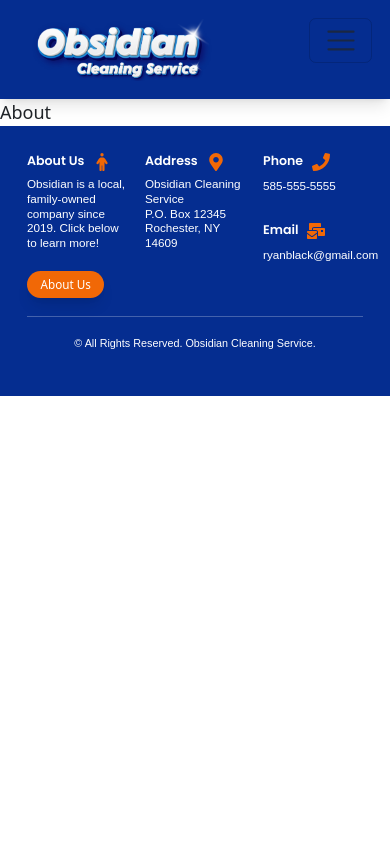
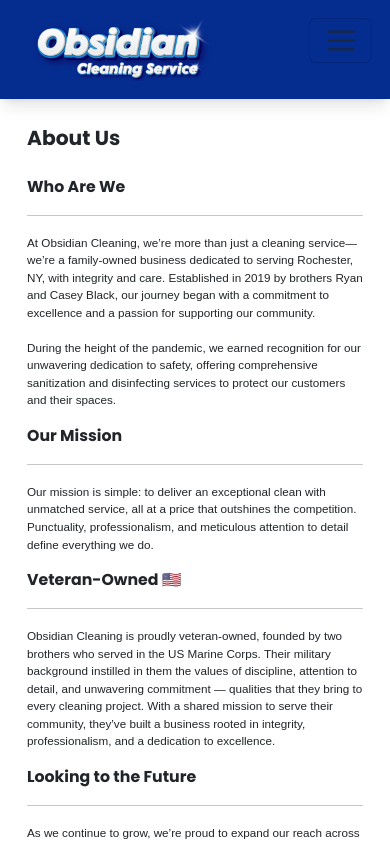
Before and after one commit to dm9965/obsidian-cleaning, a React (Vite) app in the folder client/: page /About in a window 390 px wide. Built offline with nearby package versions, Linux system fonts and the light colour scheme.

Commit message:
Updated mobile functionality and added about section

```diff
--- a/client/src/App.tsx
+++ b/client/src/App.tsx
@@ -22,7 +22,7 @@
       <body
            className={"tw-w-lvw tw-overflow-y-scroll tw-flex tw-flex-col tw-justify-start"}>
            <Navigation/>
-           <div id={'fade-in'} className={"tw-flex tw-flex-col tw-w-full  tw-opacity-0 tw-transition-opacity tw-duration-500 tw-ease-in"}>
+           <div id={'fade-in'} className={"tw-flex tw-flex-col tw-w-full tw-opacity-0 tw-transition-opacity tw-duration-500 tw-ease-in"}>
               <BrowserRouter>
                  <Routes>
                     <Route path={"/"} element={<LandingPage/>}/>
--- a/client/src/components/About.tsx
+++ b/client/src/components/About.tsx
@@ -1,6 +1,46 @@
 const About = () => {
     return (
-        <div> About </div>
+        <div className={"tw-p-6"}>
+            <h2 className={"tw-font-bold tw-font-poppins tw-text-lg"}> About Us </h2>
+            <div className={"tw-mt-6"}>
+                <h3 className={"tw-font-bold tw-font-poppins tw-text-md"}>Who Are We</h3>
+                <hr/>
+                <p>
+                    At Obsidian Cleaning, we’re more than just a cleaning service—we’re a family-owned
+                    business dedicated to serving Rochester, NY, with integrity and care. Established in 2019 by
+                    brothers Ryan and Casey Black, our journey began with a commitment to excellence and a passion for
+                    supporting our community.
+                    <br/><br/>
+                    During the height of the pandemic, we earned recognition for our unwavering dedication to safety,
+                    offering comprehensive sanitization and disinfecting services to protect our customers and their
+                    spaces.
+                </p>
+                <h3 className={"tw-font-bold tw-font-poppins tw-text-md"}>Our Mission</h3>
+                <hr/>
+                <p>
+                    Our mission is simple: to deliver an exceptional clean with unmatched service, all at a price that
+                    outshines the competition. Punctuality, professionalism, and meticulous attention to detail define
+                    everything we do.
+                </p>
+                <h3 className={"tw-font-bold tw-font-poppins tw-text-md"}>Veteran-Owned &#127482;&#127480;</h3>
+                <hr/>
+                <p>
+                    Obsidian Cleaning is proudly veteran-owned, founded by two brothers who served in the US Marine
+                    Corps. Their military background instilled in them the values of discipline, attention to detail,
+                    and unwavering commitment — qualities that they bring to every cleaning project. With a shared
+                    mission to serve their community, they’ve built a business rooted in integrity, professionalism, and
+                    a
+                    dedication to excellence.
+                </p>
+                <h3 className={"tw-font-bold tw-font-poppins tw-text-md"}>Looking to the Future</h3>
+                <hr/>
+                <p>
+                    As we continue to grow, we’re proud to expand our reach across the Rochester area—from the heart of
+                    the city to Henrietta and beyond. Experience the difference of a locally owned cleaning service that
+                    puts you first.
+                </p>
+            </div>
+        </div>
     )
 }
 
--- a/client/src/components/Footer.tsx
+++ b/client/src/components/Footer.tsx
@@ -16,7 +16,7 @@
                     <div>
                         <p className={"tw-leading-tight"}>Obsidian is a local, family-owned company since 2019. Click below to learn more!</p>
                     </div>
-                    <ObsidianButton>
+                    <ObsidianButton onClick={() => (window.location.href = "About")}>
                         About Us
                     </ObsidianButton>
                 </div>
--- a/client/src/components/LandingPage.tsx
+++ b/client/src/components/LandingPage.tsx
@@ -57,8 +57,8 @@
                         be your one stop shop to keep your business looking its best! Call today for a free estimate, or get an estimate below! Don't forget to check out
                         all of the services we offer!
                     </p>
-                    <div className={"tw-w-full tw-flex tw-justify-around tw-text-primary-white"}>
-                        <ObsidianButton onClick={() => navigate("/Services") }>
+                    <div className={"tw-w-full tw-flex md:tw-flex-col tw-gap-2 lg:tw-flex-row tw-justify-around tw-text-primary-white"}>
+                        <ObsidianButton onClick={() => navigate("/Services")}>
                             Our Services
                         </ObsidianButton>
                         <ObsidianButton onClick={() => navigate("/Estimates")}>
--- a/client/src/components/Navigation.tsx
+++ b/client/src/components/Navigation.tsx
@@ -3,7 +3,6 @@
 import { FaPhone } from "react-icons/fa";
 import {Collapse, Nav, Navbar, NavbarToggler, NavItem} from "reactstrap";
 import {useState} from "react";
-import {useNavigate} from "react-router";
 
 const Navigation = () => {
     const [menuOpen, setMenuOpen] = useState(false);
--- a/client/src/components/ObsidianButton.tsx
+++ b/client/src/components/ObsidianButton.tsx
@@ -5,11 +5,12 @@
         onClick,
         type,
         style,
-        children
+        children,
+        href
     } = props;
 
     return (
-        <button onClick={onClick} type={type} className={`tw-rounded-full tw-shadow-lg tw-bg-primary-orange hover:tw-bg-[#D35A04FF] tw-px-3 tw-py-1  tw-text-[#fff] tw-text-[.65rem] ${style}`}>
+        <button onClick={onClick} type={type} className={`tw-rounded-full tw-shadow-lg tw-bg-primary-orange hover:tw-bg-[#D35A04FF] tw-px-3 tw-py-1 tw-text-primary-white tw-text-sm ${style}`}>
             {children}
         </button>
     )
@@ -19,6 +20,7 @@
     onClick: PropTypes.func,
     type: PropTypes.string,
     children: PropTypes.string,
+    style: PropTypes.string
 }
 
 export default ObsidianButton;
--- a/client/src/components/Services.tsx
+++ b/client/src/components/Services.tsx
@@ -1,4 +1,4 @@
-import {Row, Table} from "reactstrap";
+import {Table} from "reactstrap";
 import services from "../constants/services.ts";
 
 const Services = () => {
```
